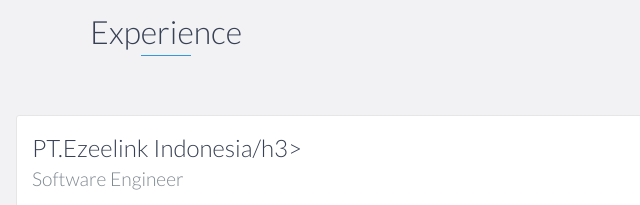
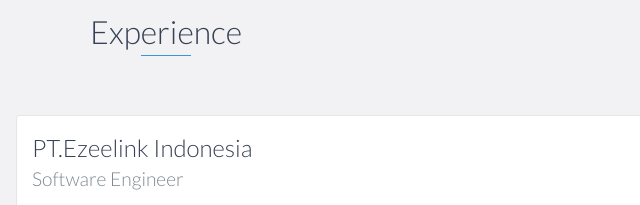
Before and after one commit to Rockysarasimanalu/Rockysarasimanalu.github.io, a website: page index.html in a window 1280 px wide. Shown: the part 1220-1425 px from the top of the page, 474-1114 px from the left. Drawn offline with nearby package versions, Linux system fonts and the light colour scheme.

Commit message:
Update index.html

```diff
--- a/index.html
+++ b/index.html
@@ -88,7 +88,7 @@
         <h2 class="heading">Experience</h2>
         <div id="experience-timeline">
             <div data-date="Oktober 2018 – Present">
-                <h3>PT.Ezeelink Indonesia/h3>
+                <h3>PT.Ezeelink Indonesia</h3>
                 <h4>Software Engineer </h4>
                 <p>
                    Wisma Techking 2 Jln.Am.Sangaji Gambir Jakarta Pusat. Ezeelink Indonesia is information technology services that provide ezeePay, e-cards, membership & loyalty, Customer Relationship Management (CRM).
```
